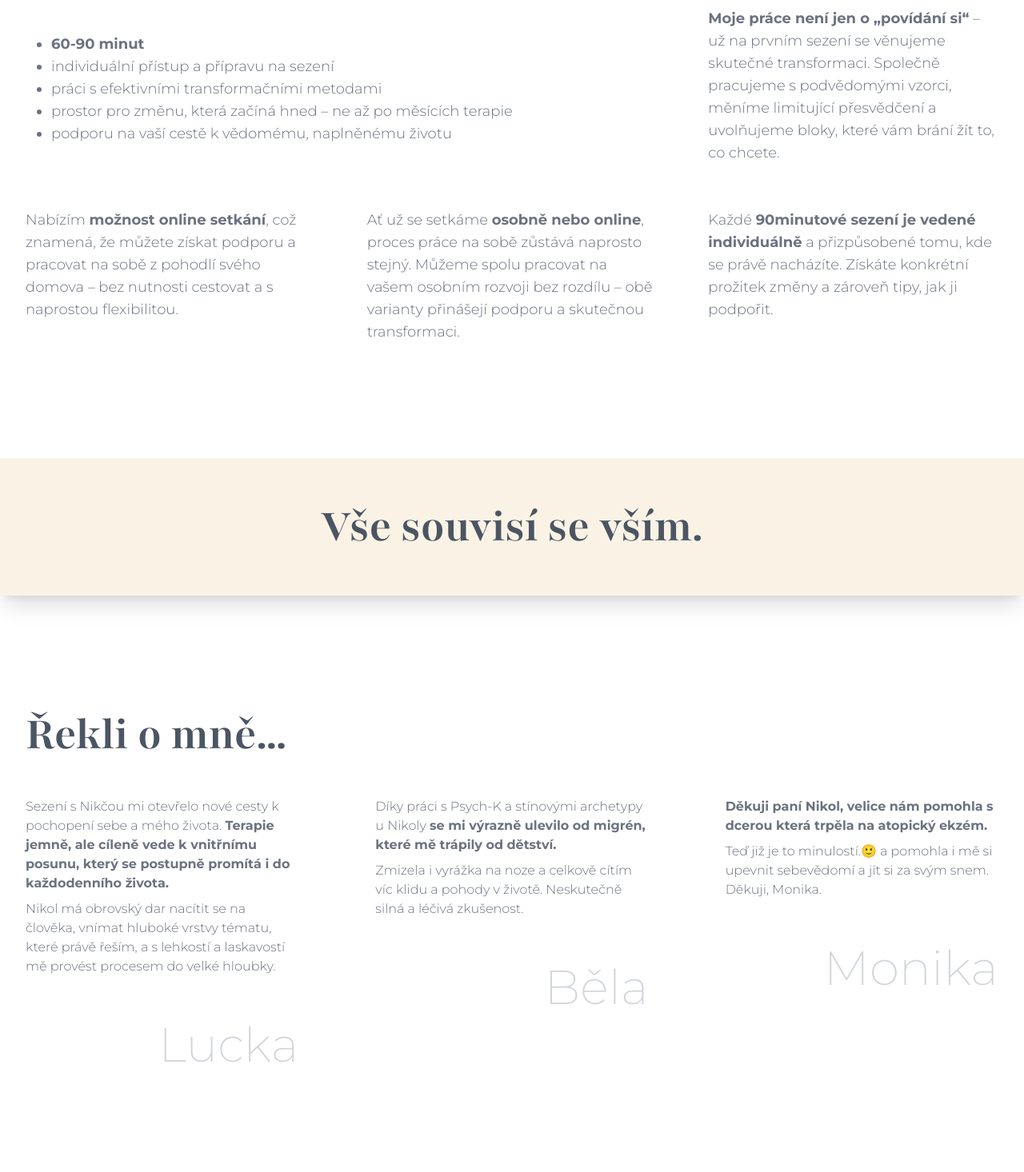
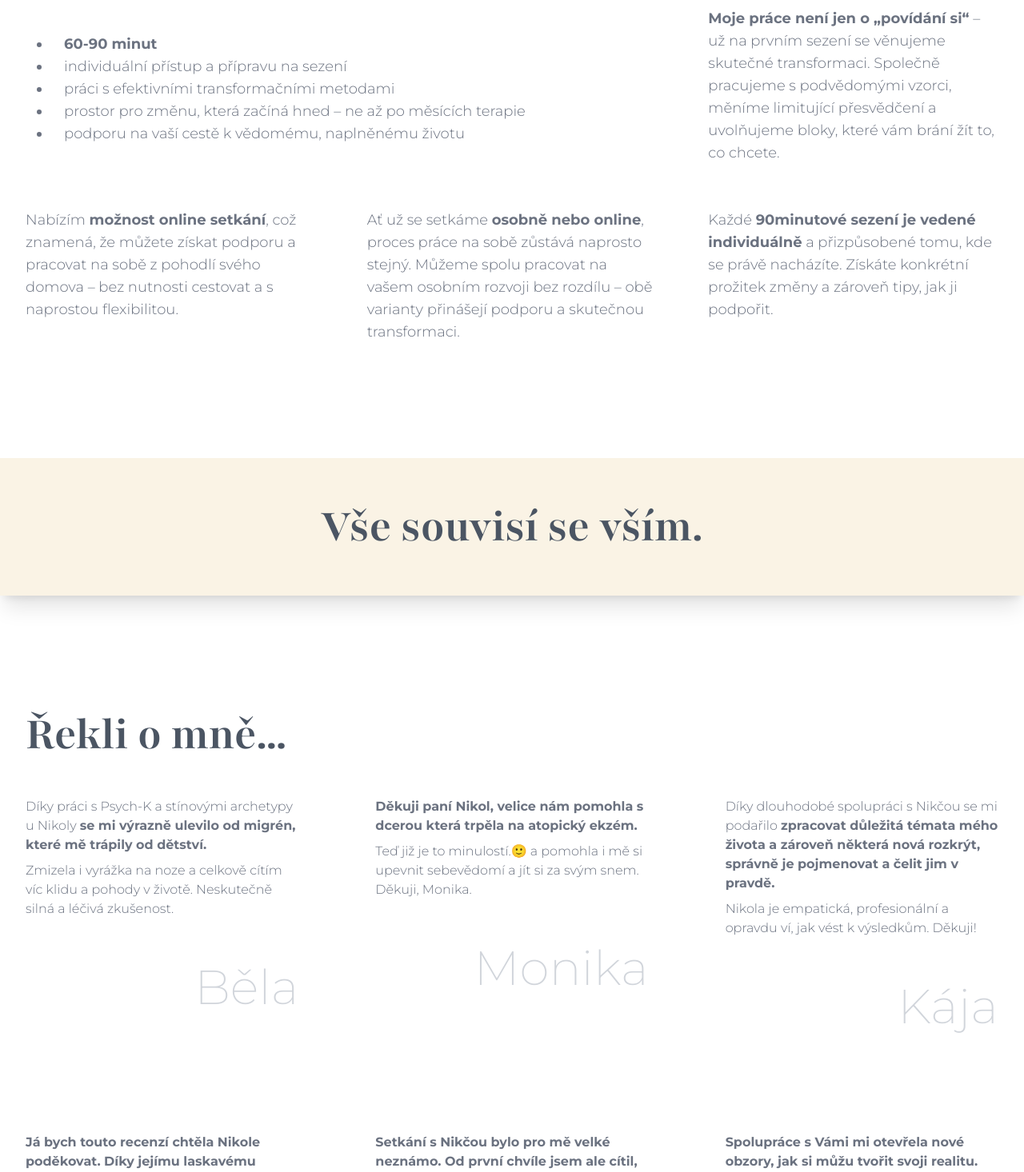
Before and after one commit to wentura/nikolasmejkalova.cz, a Next.js app: page / in a window 1280 px wide. Shown: the part 4340-5806 px from the top of the page at 80% size. Built offline with nearby package versions, Linux system fonts and the light colour scheme.

Commit message:
recenze a ul>li

```diff
--- a/app/globals.css
+++ b/app/globals.css
@@ -50,3 +50,12 @@
 .blogPost p {
   @apply my-12;
 }
+strong {
+  @apply font-bold;
+}
+ul {
+  @apply list-disc list-outside pl-8;
+}
+ul > li {
+  @apply pl-4;
+}
--- a/components/recenze_data.js
+++ b/components/recenze_data.js
@@ -1,9 +1,4 @@
 export const recenze = [
-  {
-    name: "Lucka",
-    text: "<p class='pb-2'>Sezení s Nikčou mi otevřelo nové cesty k pochopení sebe a mého života. <strong class='font-bold'>Terapie jemně, ale cíleně vede k vnitřnímu posunu, který se postupně promítá i do každodenního života.</strong></p><p class='pb-2'>Nikol má obrovský dar nacítit se na člověka, vnímat hluboké vrstvy tématu, které právě řeším, a s lehkostí a laskavostí mě provést procesem do velké hloubky.</p>",
-    landing: true,
-  },
   {
     name: "Běla",
     text: "<p class='pb-2'>Díky práci s Psych-K a stínovými archetypy u Nikoly <strong class='font-bold'>se mi výrazně ulevilo od migrén, které mě trápily od dětství.</strong></p><p class='pb-2'>Zmizela i vyrážka na noze a celkově cítím víc klidu a pohody v životě. Neskutečně silná a léčivá zkušenost.</p>",
@@ -32,6 +27,11 @@ export const recenze = [
   {
     name: "Hanka",
     text: "<p class='pb-2'><strong class='font-bold'>Spolupráce s Vámi mi otevřela nové obzory, jak si můžu tvořit svoji realitu.</strong></p><p class='pb-2'>Uvědomila jsem si, co mě omezuje, kde mám mezující přesvědčení a postupně je měním.</p><p class='pb-2'>Psych-K mi pomohla s migrenami, které už nemám, nesnášenlivostí laktozy, záněty močového měchýře, nestresovat se s termíny a prací.</p><p class='pb-2'>U situací, které se mi nepodařily ještě stoprocentně zvládnout, si alespoň uvědomuji souvislosti a snažím se najít, proč se mi to pořád děje, ale netlačit na sebe. Prostě být vědomější.</p>",
+    landing: true,
+  },
+  {
+    name: "Lucka",
+    text: "<p class='pb-2'>Sezení s Nikčou mi otevřelo nové cesty k pochopení sebe a mého života. <strong class='font-bold'>Terapie jemně, ale cíleně vede k vnitřnímu posunu, který se postupně promítá i do každodenního života.</strong></p><p class='pb-2'>Nikol má obrovský dar nacítit se na člověka, vnímat hluboké vrstvy tématu, které právě řeším, a s lehkostí a laskavostí mě provést procesem do velké hloubky.</p><p class='pb-2'>Po každém sezení cítím obrovskou úlevu, jako by ze mě někdo sundal velkou hromadu kamenů. Odměnou jsou pro mě viditelné a krásné změny, které se v mém životě dějí. Někdy nad nimi jen žasnu, protože jsem nevěřila, že jsou vůbec možné.</p><p class='pb-2'>Díky této práci jsem si dokázala vyřešit jak zdravotní potíže, tak i témata, která mě trápila dlouhodobě. Ať už šlo o vztahy, emoce nebo aktuální životní situace, které mě velmi tížily. Můj život se začíná konečně skládat podle mých představ.</p><p class='pb-2'>Nikolo, děkuji Ti z celého srdce za péči, podporu a přítomnost, kterou v každém sezení přinášíš. Jsem vděčná, že jsi a že mohu být součástí této cesty. </p>",
     landing: false,
   },
   {
```
